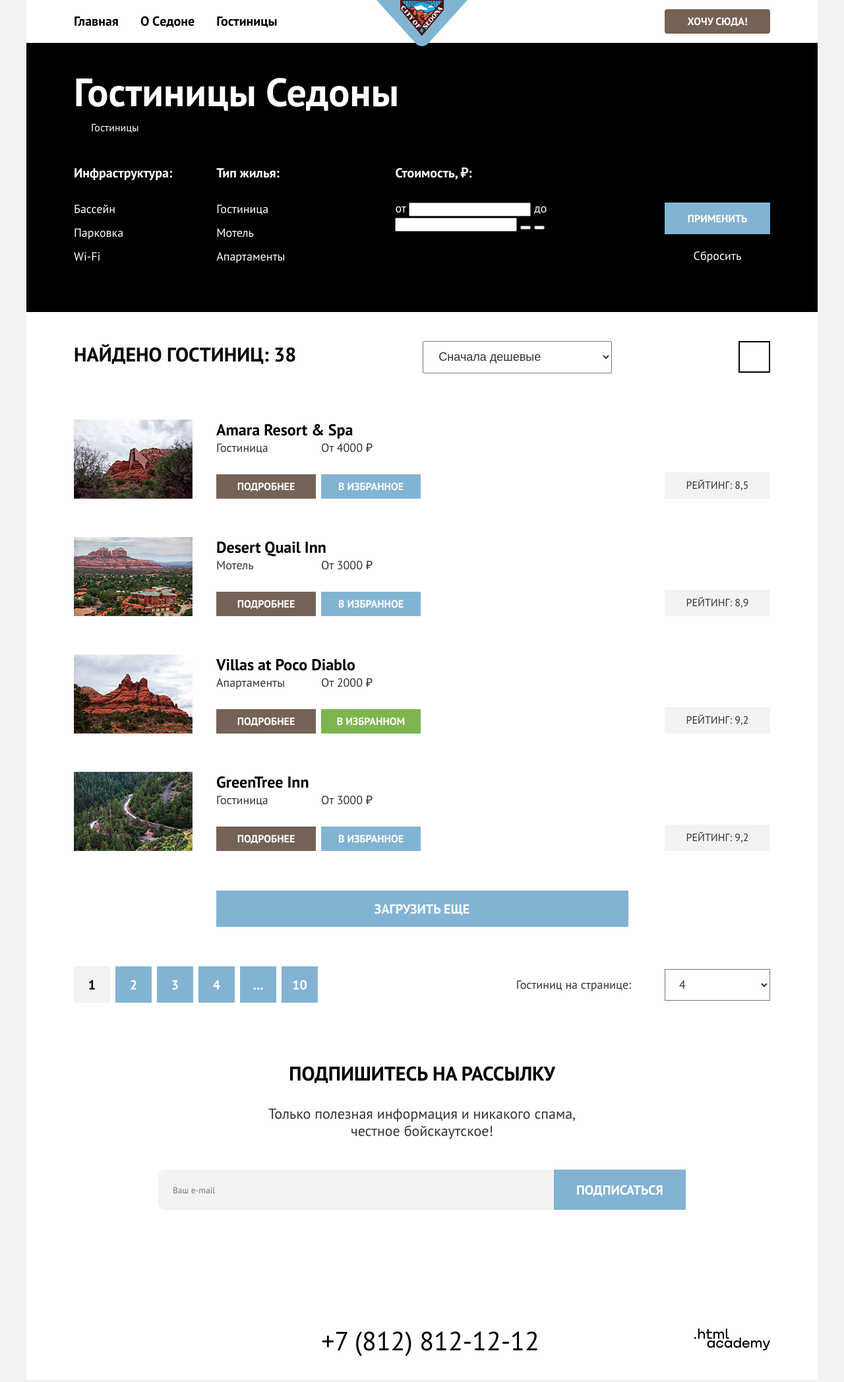
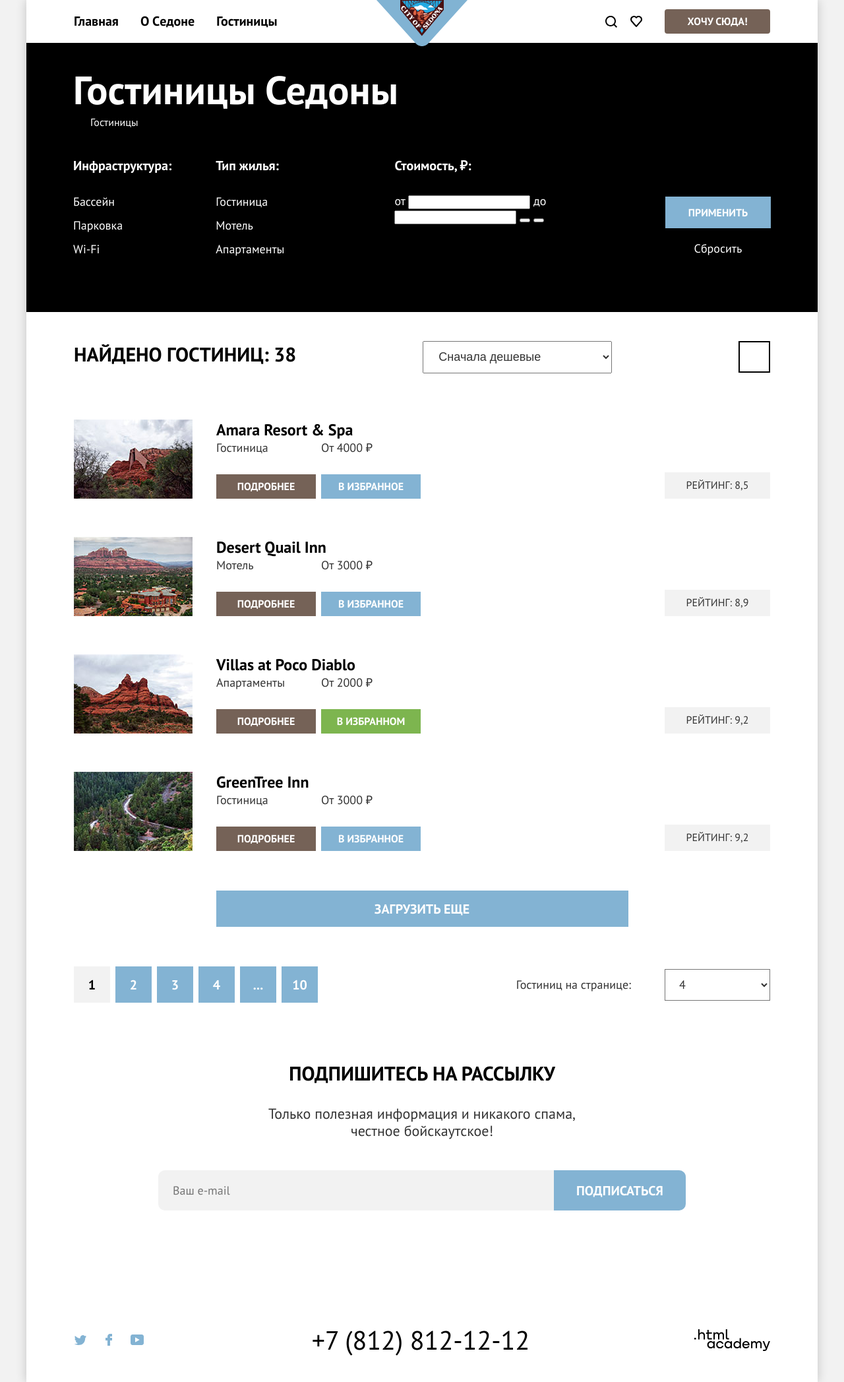
Before and after one commit to akimovatatiana/1912067-sedona-32, a website: page catalog.html in a window 1280 px wide. Shown: the whole page at 66% size. Drawn offline with Linux system fonts and the light colour scheme.

Commit message:
Updated styles & added icons

```diff
--- a/catalog.html
+++ b/catalog.html
@@ -28,11 +28,24 @@
         <ul class="main-navigation__list user-list main-navigation__list-right">
           <li class="user-list__item">
             <a class="user-list__link" href="#">
+              <svg class="user-list__icon" aria-hidden="true" focusable="false" width="18" height="18" viewBox="0 0 18 18" fill="none" xmlns="http://www.w3.org/2000/svg">
+                <g clip-path="url(#clip0_3:16)">
+                  <path d="M18 16.5L14.3 12.8C15.3 11.5 16 9.8 16 7.9C16 3.5 12.4 -0.1 8 -0.1C3.6 -0.1 0 3.6 0 8C0 12.4 3.6 16 8 16C9.8 16 11.5 15.4 12.9 14.3L16.6 18L18 16.5ZM8 14C4.7 14 2 11.3 2 8C2 4.7 4.7 2 8 2C11.3 2 14 4.7 14 8C14 11.3 11.3 14 8 14Z" fill="black"/>
+                </g>
+                <defs>
+                  <clipPath id="clip0_3:16">
+                    <rect width="18" height="18" fill="white"/>
+                  </clipPath>
+                </defs>
+              </svg>
               <span class="visually-hidden">Поиск</span>
             </a>
           </li>
           <li class="user-list__item">
             <a class="user-list__link" href="#">
+              <svg class="user-list__icon" aria-hidden="true" focusable="false" width="18" height="17" viewBox="0 0 18 17" fill="none" xmlns="http://www.w3.org/2000/svg">
+                <path d="M8.9 17C8.6 17 8.3 16.9 8.1 16.6C2.7 10.5 1.4 9.1 1.1 8.7C0.4 7.8 0 6.6 0 5.4C0 2.4 2.4 0 5.5 0C6.8 0 8 0.5 9 1.3C10 0.5 11.3 0 12.5 0C15.5 0 18 2.4 18 5.4C18 6.7 17.5 7.9 16.7 8.8L9.7 16.7C9.5 16.9 9.3 17 8.9 17ZM2.9 7.5C3.2 7.9 6.4 11.5 9 14.4L15.2 7.4C15.7 6.9 15.9 6.2 15.9 5.4C15.9 3.6 14.4 2.1 12.6 2.1C11.6 2.1 10.6 2.6 9.9 3.4C9.6 3.7 9.3 3.8 9 3.8C8.7 3.8 8.4 3.6 8.2 3.4C7.5 2.6 6.5 2.1 5.5 2.1C3.7 2.1 2.2 3.6 2.2 5.4C2.1 6.3 2.5 7 2.9 7.5C2.8 7.5 2.8 7.5 2.9 7.5Z" fill="black"/>
+              </svg>
               <span class="visually-hidden">Избранное</span>
             </a>
           </li>
@@ -267,17 +280,17 @@
         <h2 class="visually-hidden">Социальные сети</h2>
         <ul class="social__list">
           <li class="social__item">
-            <a class="social__link" href="https://twitter.com/htmlacademy_ru">
+            <a class="social__link social__link-twitter" href="https://twitter.com/htmlacademy_ru">
               <span class="visually-hidden">Twitter</span>
             </a>
           </li>
           <li class="social__item">
-            <a class="social__link" href="https://www.facebook.com/htmlacademy">
+            <a class="social__link social__link-facebook" href="https://www.facebook.com/htmlacademy">
               <span class="visually-hidden">Facebook</span>
             </a>
           </li>
           <li class="social__item">
-            <a class="social__link" href="https://www.youtube.com/c/HTMLAcademyRUS">
+            <a class="social__link social__link-youtube" href="https://www.youtube.com/c/HTMLAcademyRUS">
               <span class="visually-hidden">YouTube</span>
             </a>
           </li>
--- a/styles/project/blocks/advantages-other.css
+++ b/styles/project/blocks/advantages-other.css
@@ -1,6 +1,6 @@
 .advantages-other__item {
   width: 400px;
-  padding: 98px 75px 115px;
+  padding: 98px 75px 109px;
 }
 
 .advantages-other__item_bg  {
@@ -22,7 +22,7 @@
 
 .advantages-other__number {
   display: block;
-  margin-bottom: 32px;
+  margin-bottom: 29px;
 }
 
 .advantages-other__number, .advantages-other__text {
--- a/styles/project/blocks/breadcrumbs.css
+++ b/styles/project/blocks/breadcrumbs.css
@@ -10,5 +10,6 @@
 .breadcrumbs__link {
   margin-right: 26px;
   color: #FFFFFF;
+  line-height: 21px;
   text-decoration: none;
 }
--- a/styles/project/blocks/catalog-header.css
+++ b/styles/project/blocks/catalog-header.css
@@ -1,10 +1,10 @@
 .catalog-header {
-  margin-bottom: 45px;
+  margin-bottom: 42px;
 }
 
 .catalog-header__title {
   margin-top: 0;
-  margin-bottom: 5px;
+  margin-bottom: 0;
   font-size: 60px;
   line-height: 78px;
   font-weight: bold;
--- a/styles/project/blocks/filter.css
+++ b/styles/project/blocks/filter.css
@@ -54,7 +54,7 @@
 
 .filter__button-submit {
   width: 160px;
-  margin-bottom: 20px;
+  margin-bottom: 18px;
   padding: 14px 0;
   font-size: 16px;
   font-weight: 700;
--- a/styles/project/blocks/page-catalog.css
+++ b/styles/project/blocks/page-catalog.css
@@ -4,7 +4,7 @@
 }
 
 .page-catalog__header {
-  padding: 35px 72px 73px;
+  padding: 32px 71px 84px;
   color: #FFFFFF;
   background-color: #000000;
   background-image: url("../img/catalog-background-blur.jpg");
--- a/styles/project/blocks/page-footer.css
+++ b/styles/project/blocks/page-footer.css
@@ -1,10 +1,14 @@
 .page-footer {
   display: flex;
   align-items: center;
-  padding: 40px 72px;
+  padding: 37px 72px 43px;
 }
 
 .page-footer__phone {
   flex-grow: 1;
   text-align: center;
 }
+
+.page-footer__copyright {
+  padding-top: 5px;
+}
--- a/styles/project/blocks/page.css
+++ b/styles/project/blocks/page.css
@@ -15,4 +15,5 @@
   min-height: 100%;
   margin: 0 auto;
   background-color: #FFFFFF;
+  box-shadow: 0 0 15px rgba(0, 0, 0, 0.2);
 }
--- a/styles/project/blocks/phone.css
+++ b/styles/project/blocks/phone.css
@@ -1,5 +1,6 @@
 .phone {
-  width: 720px;
+  width: 100%;
+  max-width: 830px;
 }
 
 .phone__link {
--- a/styles/project/blocks/social.css
+++ b/styles/project/blocks/social.css
@@ -11,7 +11,7 @@
 }
 
 .social__item {
-  margin-right: 30px;
+  margin-right: 23px;
 }
 
 .social__item:nth-child(3n) {
@@ -24,5 +24,19 @@
   min-height: 18px;
   color: #83B3D3;
   background-color: #FFFFFF;
+  background-repeat: no-repeat;
+  background-position: center;
   text-decoration: none;
 }
+
+.social__link-twitter {
+  background-image: url("../img/twitter.svg");
+}
+
+.social__link-facebook {
+  background-image: url("../img/facebook.svg");
+}
+
+.social__link-youtube {
+  background-image: url("../img/youtube.svg");
+}
--- a/styles/project/blocks/subscription.css
+++ b/styles/project/blocks/subscription.css
@@ -16,7 +16,7 @@
 }
 
 .subscription__description {
-  margin: 0 auto 46px;
+  margin: 0 auto 47px;
   padding: 0 130px;
   font-size: 22px;
   line-height: 26px;
@@ -31,6 +31,8 @@
 .subscription__form-label {
   padding: 0 19px 0 22px;
   font-family: "PT Sans", sans-serif;
+  font-size: 18px;
+  line-height: 26px;
   background: #F2F2F2;
   border-radius: 10px 0 0 10px;
   border: none;
@@ -42,12 +44,13 @@
   font-weight: 700;
   color: #FFFFFF;
   background-color: #83B3D3;
+  border-radius: 0 10px 10px 0;
   text-transform: uppercase;
 }
 
 .subscription_index {
   padding-top: 92px;
-  padding-bottom: 94px;
+  padding-bottom: 93px;
   color: #FFFFFF;
   background-color: #000000;
   background-image: url("../img/index/index-background-blur.jpg");
--- a/styles/project/blocks/user-list.css
+++ b/styles/project/blocks/user-list.css
@@ -9,8 +9,12 @@
   list-style-type: none;
 }
 
-.user-list__item {
-  margin-right: 20px;
+.user-list__item:nth-child(1n) {
+  margin-right: 7px;
+}
+
+.user-list__item:nth-child(2n) {
+  margin-right: 28px;
 }
 
 .user-list__item:nth-child(3n) {
--- a/styles/styles.css
+++ b/styles/styles.css
@@ -55,6 +55,7 @@ html {
   min-height: 100%;
   margin: 0 auto;
   background-color: #FFFFFF;
+  box-shadow: 0 0 15px rgba(0, 0, 0, 0.2);
 }
 
 .button {
@@ -119,8 +120,12 @@ html {
   list-style-type: none;
 }
 
-.user-list__item {
-  margin-right: 20px;
+.user-list__item:nth-child(1n) {
+  margin-right: 7px;
+}
+
+.user-list__item:nth-child(2n) {
+  margin-right: 28px;
 }
 
 .user-list__item:nth-child(3n) {
@@ -279,22 +284,22 @@ html {
   margin-bottom: 20px;
 }
 
-.advantages-list__title::before {
-  content: "";
-  background-repeat: no-repeat;
-  background-position: 0 0;
-  position: absolute;
-  left: 0;
-  right: 0;
-  top: 0;
-  margin: 0 auto;
-}
+/*.advantages-list__title::before {*/
+/*  content: "";*/
+/*  background-repeat: no-repeat;*/
+/*  background-position: 0 0;*/
+/*  position: absolute;*/
+/*  left: 0;*/
+/*  right: 0;*/
+/*  top: 0;*/
+/*  margin: 0 auto;*/
+/*}*/
 
-.advantages-list__title::before {
-  background-image: url("../img/index/house.svg");
-  width: 75px;
-  height: 72px;
-}
+/*.advantages-list__title::before {*/
+/*  background-image: url("../img/index/house.svg");*/
+/*  width: 75px;*/
+/*  height: 72px;*/
+/*}*/
 
 .advantages-list__description {
   margin: 0;
@@ -303,7 +308,7 @@ html {
 
 .advantages-other__item {
   width: 400px;
-  padding: 98px 75px 115px;
+  padding: 98px 75px 109px;
 }
 
 .advantages-other__item_bg  {
@@ -325,7 +330,7 @@ html {
 
 .advantages-other__number {
   display: block;
-  margin-bottom: 32px;
+  margin-bottom: 29px;
 }
 
 .advantages-other__number, .advantages-other__text {
@@ -335,13 +340,13 @@ html {
 .search {
   width: 720px;
   margin: 0 auto;
-  padding-top: 91px;
+  padding-top: 89px;
   padding-bottom: 91px;
   text-align: center;
 }
 
 .search__text {
-  margin: 0 auto 15px;
+  margin: 0 auto 30px;
   font-size: 30px;
   line-height: 36px;
   font-weight: 700;
@@ -349,7 +354,7 @@ html {
 }
 
 .search__description {
-  margin: 0 auto 73px;
+  margin: 0 auto 59px;
   font-size: 22px;
   line-height: 26px;
   color: #333333;
@@ -366,6 +371,7 @@ html {
   font-weight: 700;
   color: #FFFFFF;
   background-color: #756257;
+  border-radius: 10px;
   text-transform: uppercase;
   text-decoration: none;
 }
@@ -388,7 +394,7 @@ html {
 }
 
 .subscription__description {
-  margin: 0 auto 46px;
+  margin: 0 auto 47px;
   padding: 0 130px;
   font-size: 22px;
   line-height: 26px;
@@ -403,6 +409,8 @@ html {
 .subscription__form-label {
   padding: 0 19px 0 22px;
   font-family: "PT Sans", sans-serif;
+  font-size: 18px;
+  line-height: 26px;
   background: #F2F2F2;
   border-radius: 10px 0 0 10px;
   border: none;
@@ -414,12 +422,13 @@ html {
   font-weight: 700;
   color: #FFFFFF;
   background-color: #83B3D3;
+  border-radius: 0 10px 10px 0;
   text-transform: uppercase;
 }
 
 .subscription_index {
   padding-top: 92px;
-  padding-bottom: 94px;
+  padding-bottom: 93px;
   color: #FFFFFF;
   background-color: #000000;
   background-image: url("../img/index/index-background-blur.jpg");
@@ -440,12 +449,16 @@ html {
 .page-footer {
   display: flex;
   align-items: center;
-  padding: 40px 72px;
+  padding: 37px 72px 43px;
 }
 
 .page-footer__phone {
   flex-grow: 1;
   text-align: center;
+}
+
+.page-footer__copyright {
+  padding-top: 5px;
 }
 
 .social {
@@ -461,7 +474,7 @@ html {
 }
 
 .social__item {
-  margin-right: 30px;
+  margin-right: 23px;
 }
 
 .social__item:nth-child(3n) {
@@ -474,11 +487,26 @@ html {
   min-height: 18px;
   color: #83B3D3;
   background-color: #FFFFFF;
+  background-repeat: no-repeat;
+  background-position: center;
   text-decoration: none;
 }
 
+.social__link-twitter {
+  background-image: url("../img/twitter.svg");
+}
+
+.social__link-facebook {
+  background-image: url("../img/facebook.svg");
+}
+
+.social__link-youtube {
+  background-image: url("../img/youtube.svg");
+}
+
 .phone {
-  width: 720px;
+  width: 100%;
+  max-width: 830px;
 }
 
 .phone__link {
@@ -503,7 +531,7 @@ html {
 }
 
 .page-catalog__header {
-  padding: 35px 72px 73px;
+  padding: 32px 71px 84px;
   color: #FFFFFF;
   background-color: #000000;
   background-image: url("../img/catalog-background-blur.jpg");
@@ -516,12 +544,12 @@ html {
 }
 
 .catalog-header {
-  margin-bottom: 45px;
+  margin-bottom: 42px;
 }
 
 .catalog-header__title {
   margin-top: 0;
-  margin-bottom: 5px;
+  margin-bottom: 0;
   font-size: 60px;
   line-height: 78px;
   font-weight: bold;
@@ -539,6 +567,7 @@ html {
 .breadcrumbs__link {
   margin-right: 26px;
   color: #FFFFFF;
+  line-height: 21px;
   text-decoration: none;
 }
 
@@ -598,7 +627,7 @@ html {
 
 .filter__button-submit {
   width: 160px;
-  margin-bottom: 20px;
+  margin-bottom: 18px;
   padding: 14px 0;
   font-size: 16px;
   font-weight: 700;
```
Also changed, not shown: index.html (+4 -4 lines), styles/project/blocks/advantages-list.css (+15 -15 lines), styles/project/blocks/search.css (+4 -3 lines).
